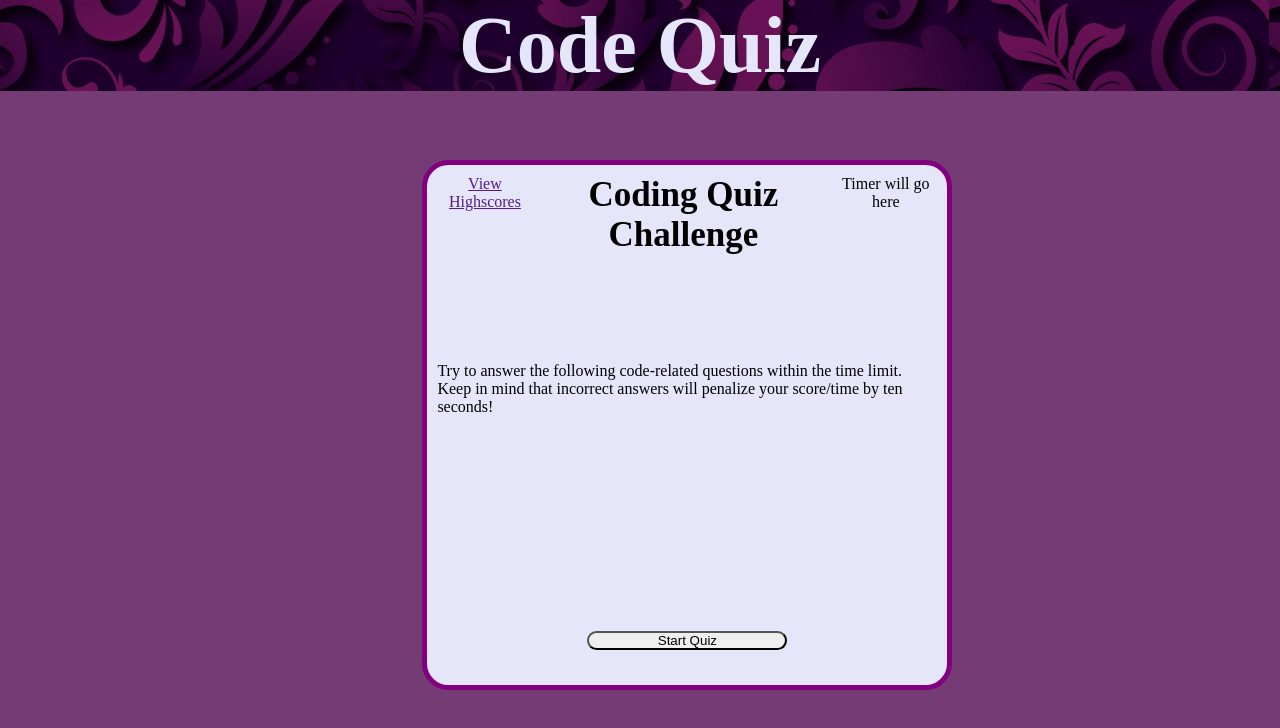
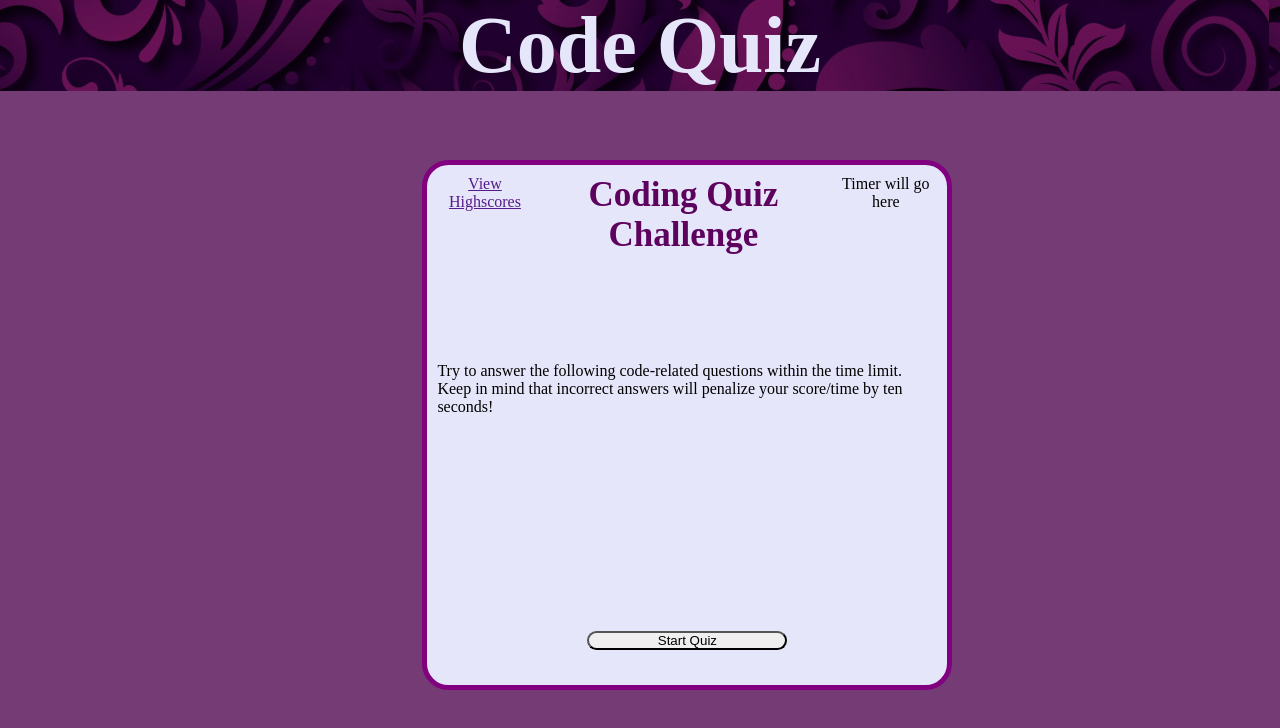
Before and after one commit to RepoPanda/code-quiz, a plain HTML site: page index.html in a window 1280 px wide. Drawn offline with Linux system fonts and the light colour scheme.

Commit message:
h2 color added. finished relocating timer and HighScores

```diff
--- a/assets/css/style.css
+++ b/assets/css/style.css
@@ -72,7 +72,7 @@ section{
     text-align: center;
     font-family: Papyrus;
     font-size: 35px;
-
+    color: rgb(93, 2, 93);
 }
 
 #quizHeader #quizTimer{
```
